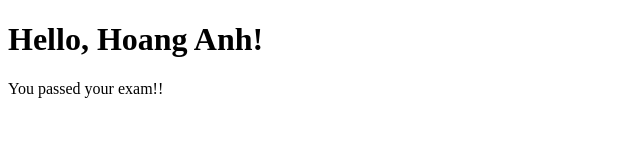
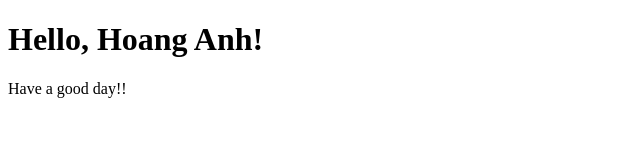
Before and after one commit to cuajv07/webserver, a plain HTML site: page index.html in a window 1280 px wide. Shown: the full height of the page, 0-640 px from the left. Drawn offline with Linux system fonts and the light colour scheme.

Commit message:
update file html

```diff
--- a/index.html
+++ b/index.html
@@ -7,6 +7,6 @@
 </head>
 <body>
 	<h1>Hello, Hoang Anh!</h1>
-	<p>You passed your exam!!</p>
+	<p>Have a good day!!</p>
 </body>
 </html>
```
